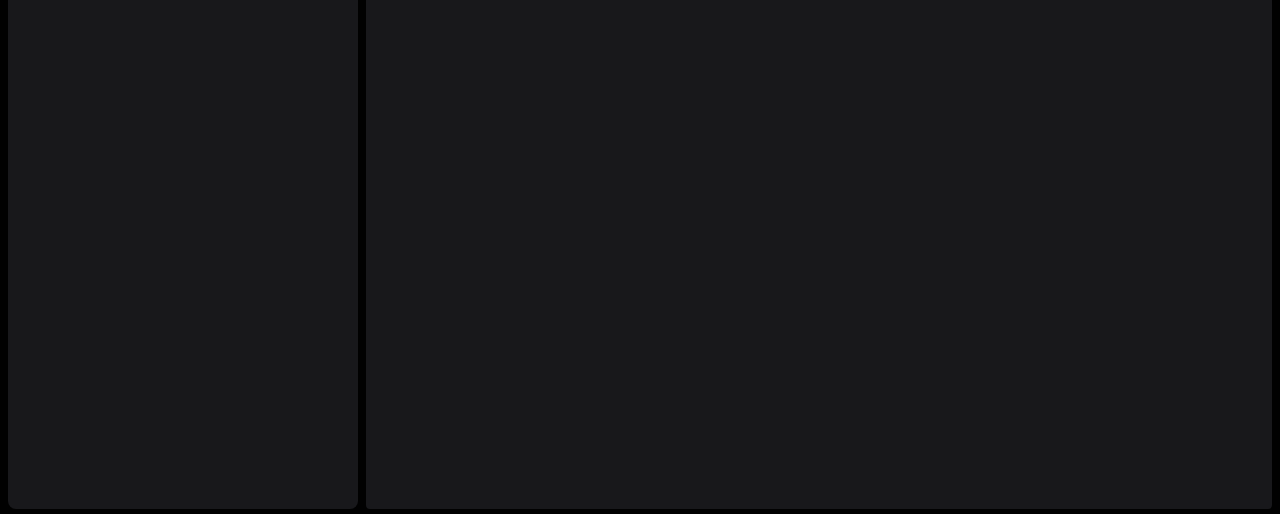
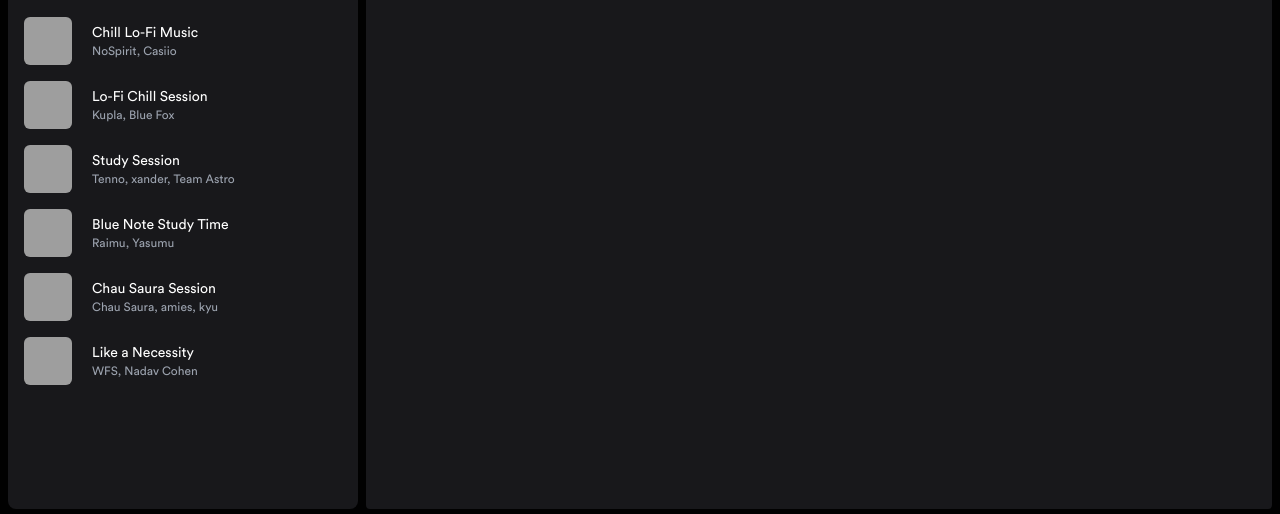
Before and after one commit to mpondev/spotify-astro-clone, an Astro site: page / in a window 1280 px wide. Shown: the part 175-689 px from the top of the page. Built offline with nearby package versions, Linux system fonts and the light colour scheme; Astro itself is replaced by a stand-in of ours; grey boxes are pictures that could not be loaded.

Commit message:
Add SideMenuCard component and populate side library

```diff
--- a/src/components/AsideMenu.astro
+++ b/src/components/AsideMenu.astro
@@ -3,6 +3,7 @@
 import LibraryIcon from '@/icons/Library.astro';
 import SearchIcon from '@/icons/Search.astro';
 import SideMenuItem from './SideMenuItem.astro';
+import SideMenuCard from './SideMenuCard.astro';
 
 import { playlists } from '@/lib/data';
 ---
@@ -28,6 +29,8 @@
         <LibraryIcon />
         Tu biblioteca
       </SideMenuItem>
+
+      {playlists.map(playlist => <SideMenuCard playlist={playlist} />)}
     </ul>
   </div>
 </nav>
--- /dev/null
+++ b/src/components/SideMenuCard.astro
@@ -0,0 +1,35 @@
+---
+import type { Playlist } from '@/lib/data';
+
+interface Props {
+  playlist: Playlist;
+}
+
+const { playlist } = Astro.props;
+const { id, cover, title, artists, color } = playlist;
+
+const artistsString = artists.join(', ');
+---
+
+<a
+  href={`/playlist/${id}`}
+  class="playlist-item flex relative p-2 overflow-hidden items-center gap-5 rounded-md hover:bg-zinc-800"
+>
+  <picture class="h-12 w-12 flex-none">
+    <img
+      src={cover}
+      alt={`Cover of ${title} by ${artistsString}`}
+      class="object-cover w-full h-full rounded-md"
+    />
+  </picture>
+
+  <div class="flex flex-col flex-auto truncate">
+    <h4 class="text-white text-sm">
+      {title}
+    </h4>
+
+    <span class="text-xs text-gray-400">
+      {artistsString}
+    </span>
+  </div>
+</a>
```
